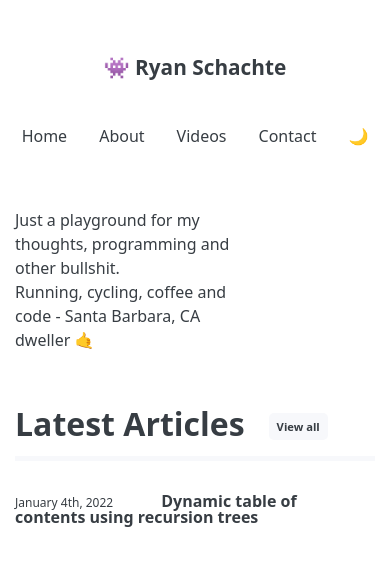
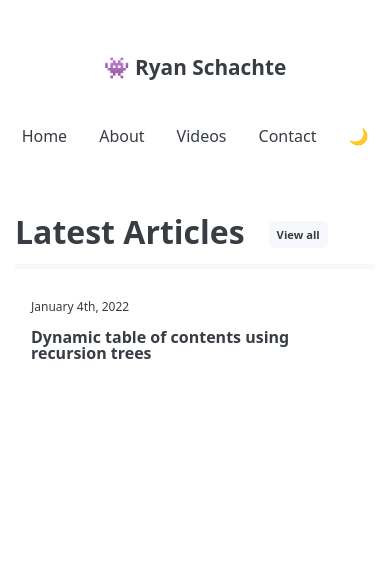
Before and after one commit to Schachte/site, a Next.js app: page / in a window 390 px wide. Shown: the top 566 px of the page. Built offline with nearby package versions, Linux system fonts and the light colour scheme; a web font is replaced by a local one.

Commit message:
Mobile theme

```diff
--- a/styles/Posts.module.scss
+++ b/styles/Posts.module.scss
@@ -25,5 +25,19 @@
 
 .title {
     margin-left: 3rem;
+    padding: 0rem;
     font-weight: 600;
 }
+
+@media (max-width: 1000px) {
+    .post {
+        display: flex;
+        flex-direction: column;
+        margin-left: 0rem;
+    }
+
+    .title {
+        margin-top: 1rem;
+        margin-left: 0rem;
+    }
+}
--- a/styles/Welcome.module.scss
+++ b/styles/Welcome.module.scss
@@ -3,3 +3,9 @@
   width: 65%;
   line-height: 1.5rem;
 }
+
+@media (max-width: 800px) {
+  .welcome {
+    display: none;
+  }
+}
```
